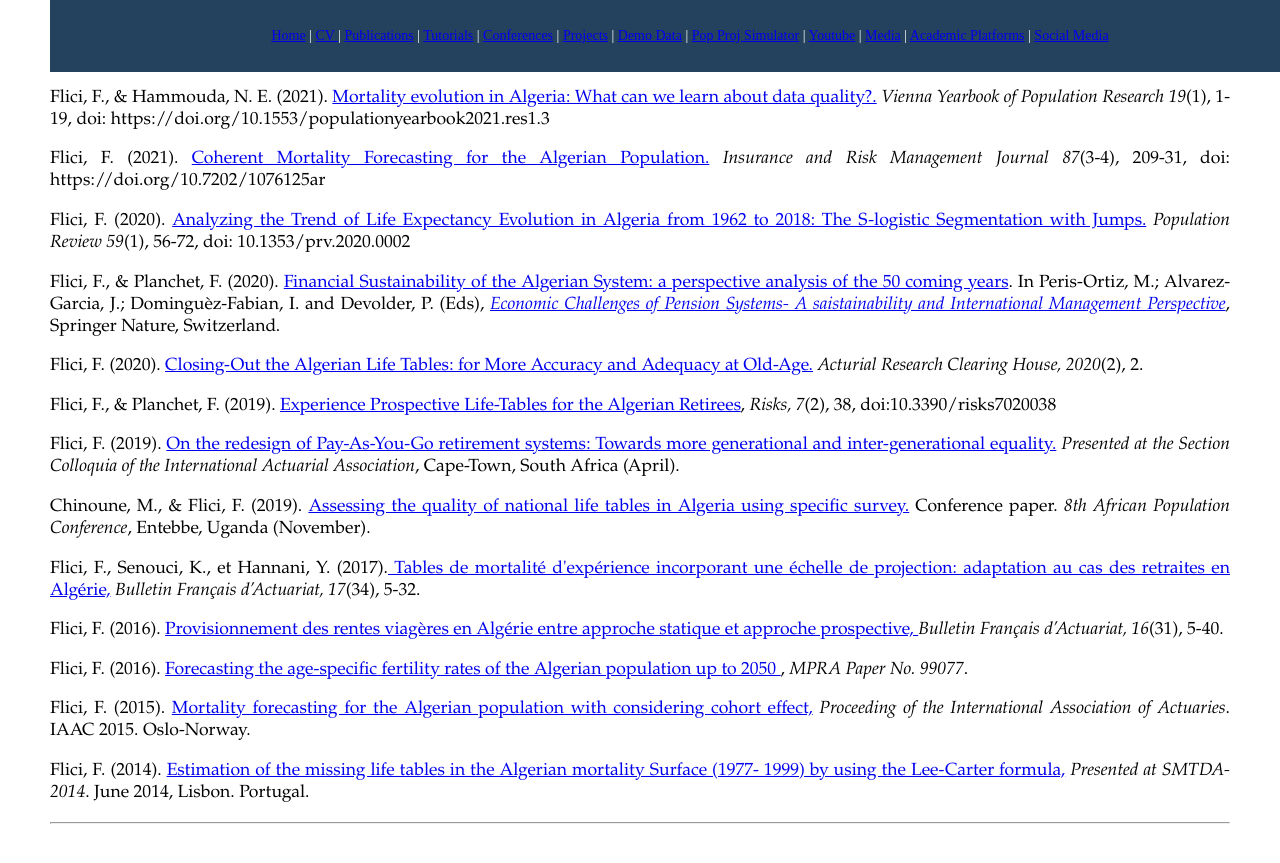
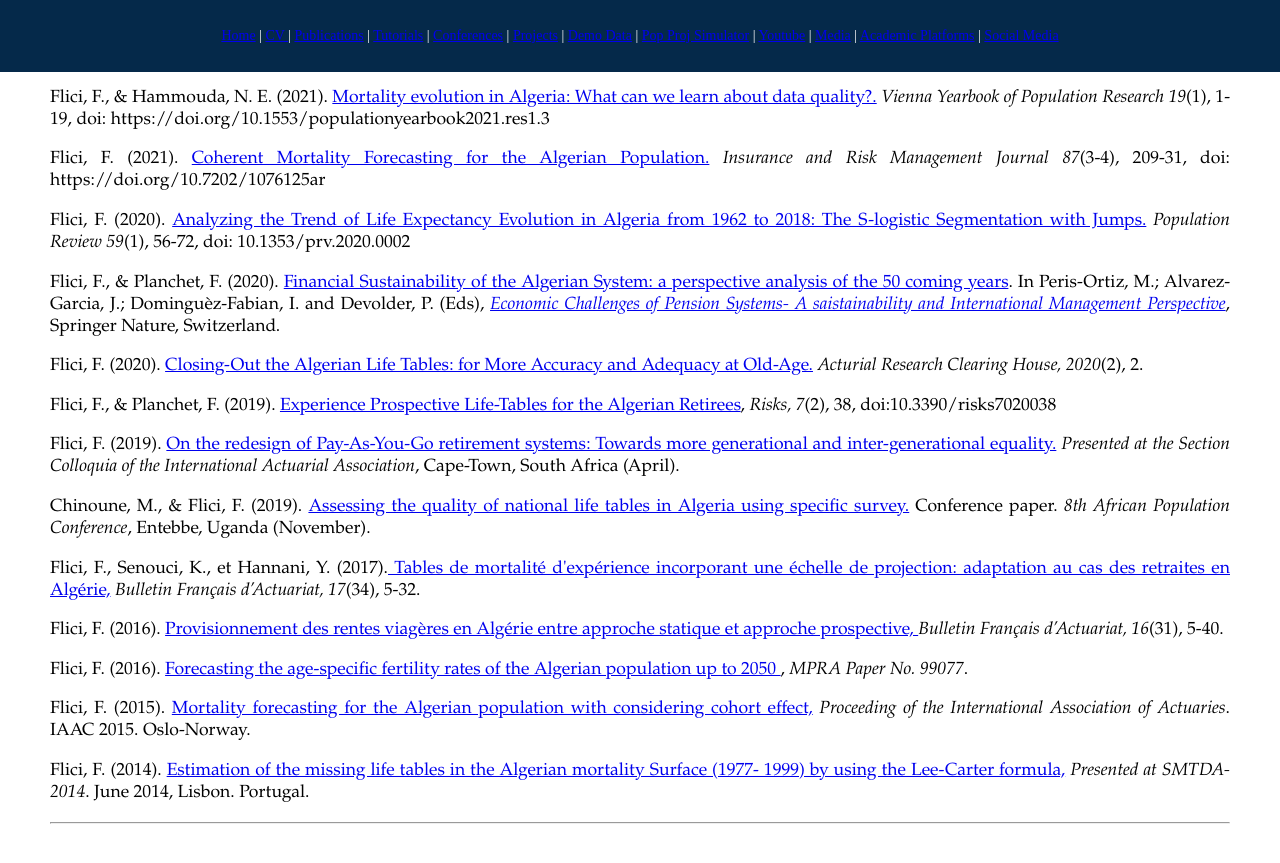
Before and after one commit to Farid-FLICI/farid-flici.github.io, a Jekyll site: the page pub.html, which Jekyll copies as it is, in a window 1280 px wide. Shown: the top 863 px of the page. Built offline with Jekyll 4.4.1, drawn with Linux system fonts in a browser that asks for light colours.

Commit message:
Update pub.html

```diff
--- a/pub.html
+++ b/pub.html
@@ -49,8 +49,9 @@
   overflow: hidden;
   position: fixed;
   top: 0;
+  left:0;
   width: 100%;
-  background-color: #24425e;
+  background-color: #05294a;
 }
 
 .topnav_a {
@@ -68,7 +69,7 @@
 
  <hr>
 <div class="topnav">
- <div class="topnav_a"> <p style="text-align:center; font-size:100%;font-family:Century Gothic">
+ <div class="topnav_a"> <p style="text-align:center; font-size:100%;font-family:Century Gothic; color:#ffffff">
 <a  href="#bio" class="active">Home</a>
 <a> |  </a>
 <a  href="#cv" class="active">CV </a>
```
